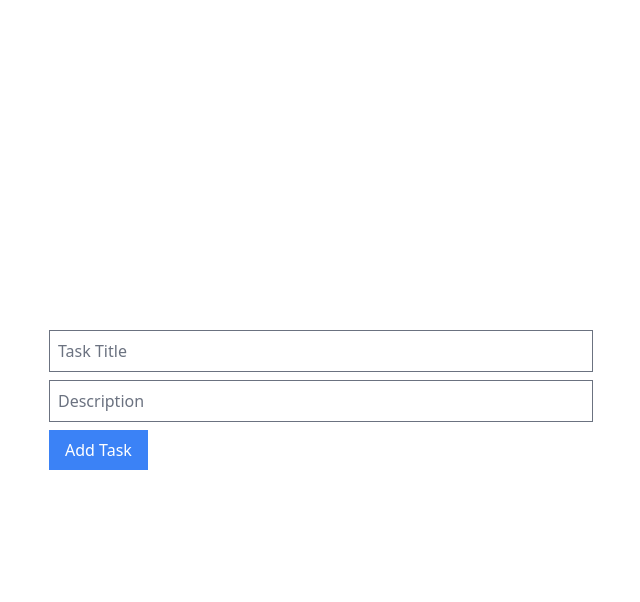
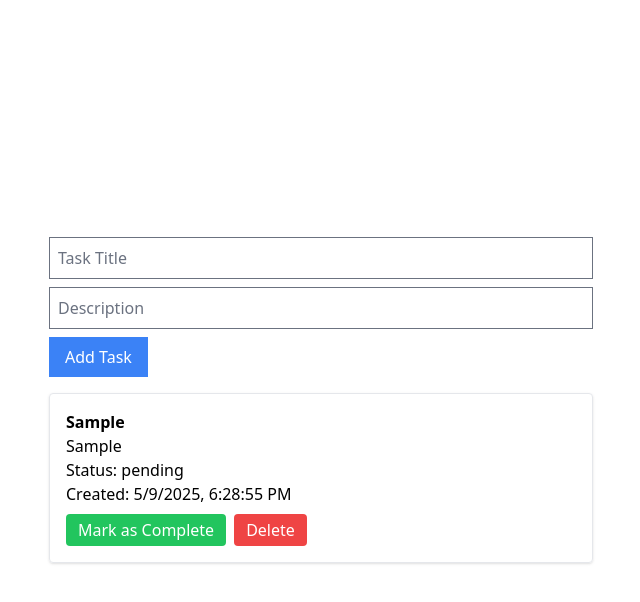
Before and after one commit to HimaKar955/Task-Manager-React, a React (Vite) app: page / in a window 1280 px wide. Both pictures are taken after typing "Sample", "Sample" into the empty fields and a click on the button "Add Task". Shown: the top 602 px of the page, without its empty margins (319-959 px from the left). Built offline with nearby package versions, Linux system fonts and the light colour scheme.

Commit message:
feat: add taskList and delete

```diff
--- a/src/App.tsx
+++ b/src/App.tsx
@@ -1,6 +1,7 @@
 import React, { useState } from 'react'
 import { Task } from './types/task'
 import TaskForm from './components/TaskForm'
+import TaskList from './components/TaskList'
 
 const App: React.FC = () => {
   const [tasks, setTasks] = useState<Task[]>([])
@@ -16,9 +17,31 @@ const App: React.FC = () => {
     setTasks([newTask, ...tasks])
   }
 
+  const toggleTaskStatus = (id: number) => {
+    setTasks((prev) =>
+      prev.map((task) =>
+        task.id === id
+          ? {
+              ...task,
+              status: task.status === 'pending' ? 'completed' : 'pending'
+            }
+          : task
+      )
+    )
+  }
+
+  const deleteTask = (id: number) => {
+    setTasks((prev) => prev.filter((task) => task.id !== id))
+  }
+
   return (
     <div className="max-w-xl mx-auto p-4">
       <TaskForm onAdd={addTask} />
+      <TaskList
+        tasks={tasks}
+        onToggle={toggleTaskStatus}
+        onDelete={deleteTask}
+      />
     </div>
   )
 }
--- /dev/null
+++ b/src/components/TaskList.tsx
@@ -0,0 +1,40 @@
+import { Task } from '../types/task'
+
+interface Props {
+  tasks: Task[]
+  onToggle: (id: number) => void
+  onDelete: (id: number) => void
+}
+
+export default function TaskList({ tasks, onToggle, onDelete }: Props) {
+  return (
+    <div className="mt-4 space-y-4">
+      {tasks.map((task) => (
+        <div key={task.id} className="border p-4 rounded shadow">
+          <h3
+            className={`font-bold ${
+              task.status === 'completed' ? 'line-through' : ''
+            }`}
+          >
+            {task.title}
+          </h3>
+          <p>{task.description}</p>
+          <p>Status: {task.status}</p>
+          <p>Created: {task.createdAt.toLocaleString()}</p>
+          <button
+            className="bg-green-500 text-white px-3 py-1 mt-2 rounded"
+            onClick={() => onToggle(task.id)}
+          >
+            {task.status === 'pending' ? 'Mark as Complete' : 'Mark as Pending'}
+          </button>
+          <button
+            className="bg-red-500 text-white px-3 py-1 mt-2 ml-2 rounded"
+            onClick={() => onDelete(task.id)}
+          >
+            Delete
+          </button>
+        </div>
+      ))}
+    </div>
+  )
+}
```
